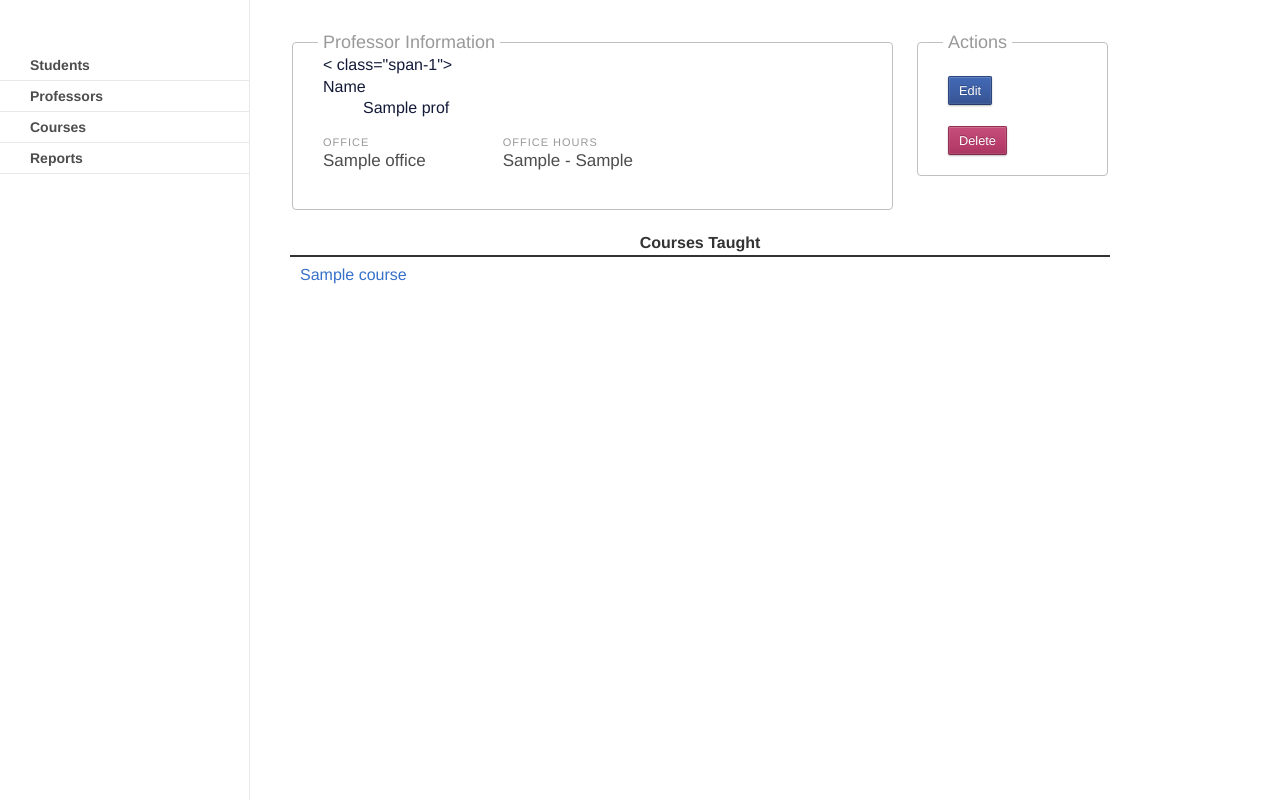
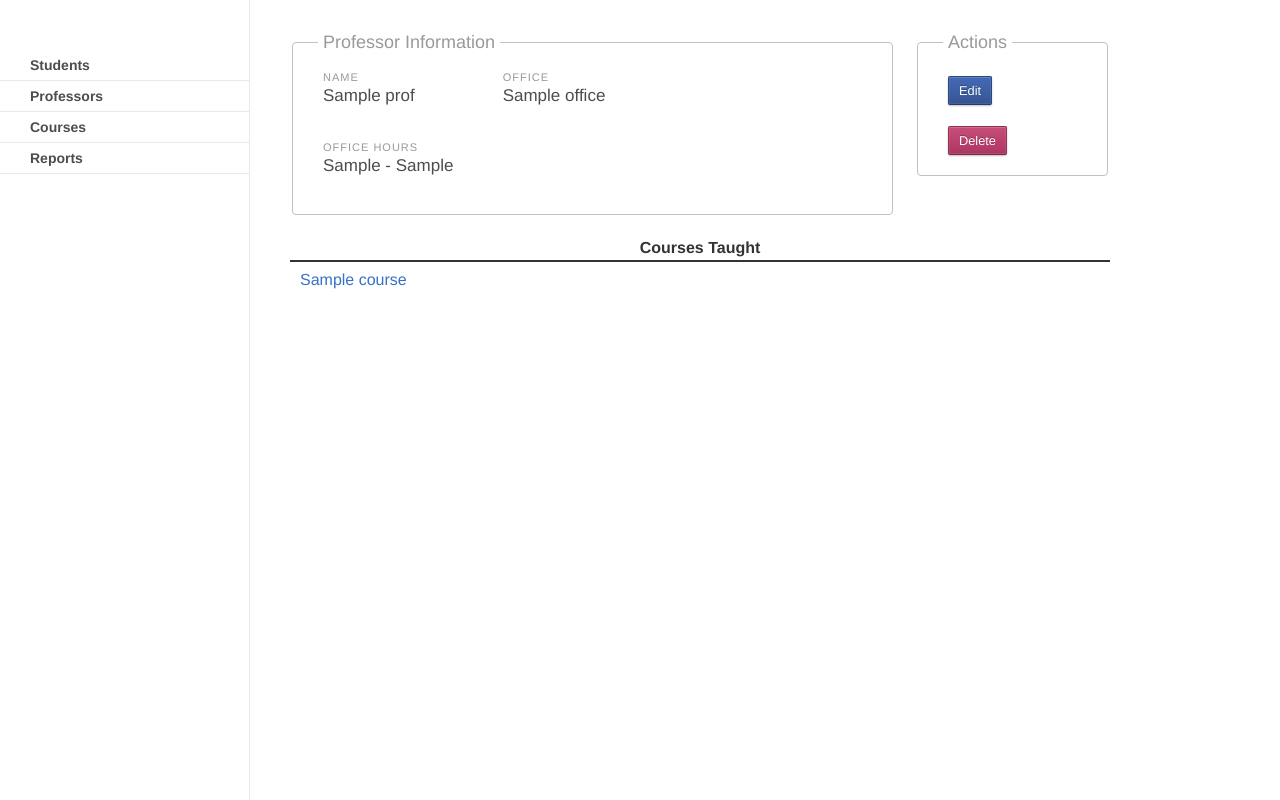
Before and after one commit to scperkins/Gradebook, a Python web app: template templates/professor.html in a window 1280 px wide. Run offline with Jinja, Linux system fonts and the light colour scheme; the template is opened without the code that fills it: most values are stand-ins (such as "Sample title", 1, 10 or a date in 2020).

Commit message:
fixing some layout issues

```diff
--- a/templates/professor.html
+++ b/templates/professor.html
@@ -7,9 +7,10 @@
 		<fieldset class="flakes-information-box">
 			<legend>Professor Information</legend>
 			<div class="grid-3">
-				< class="span-1">
+				<dl class="span-1">
 					<dt>Name</dt>
 					<dd>{{ prof.name }}</dd>
+				</dl>
 				<dl class="span-1">
 					<dt>Office</dt>
 					<dd>{{ prof.office }}</dd>
```
